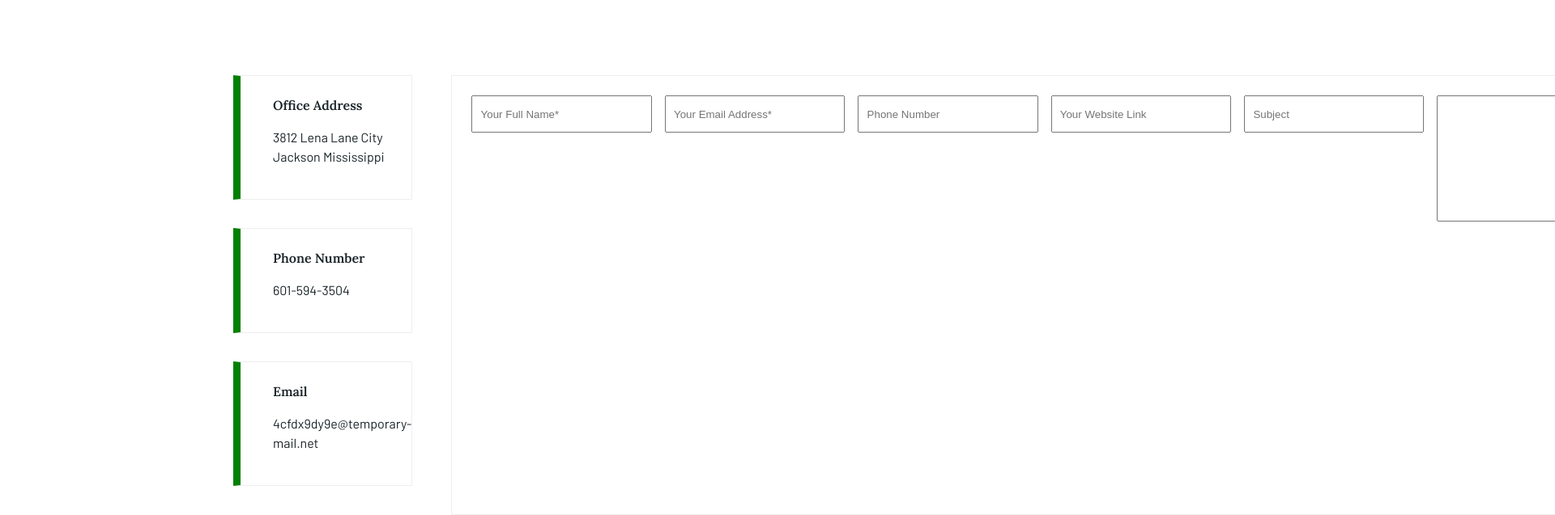
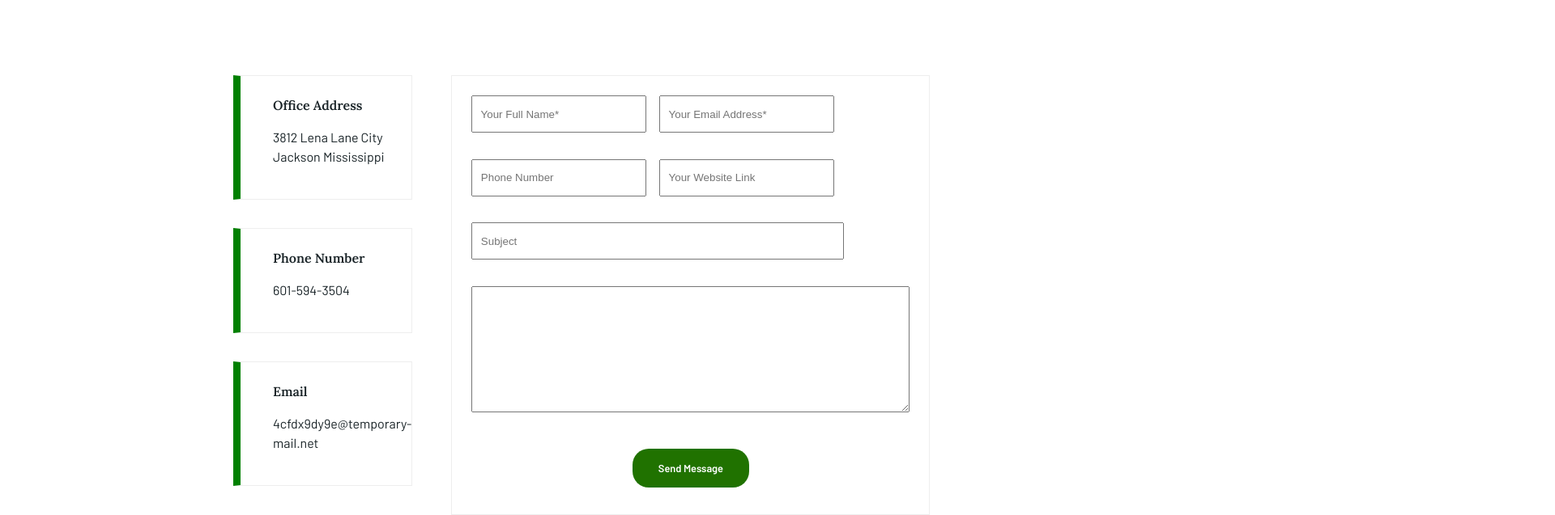
Before and after one commit to Coffee917/alex-choi-project-one, a plain HTML site: page contact.html in a window 1280 px wide. Shown: the part 299-936 px from the top of the page at 81% size, 1920 px wide, since content can reach past the window. Drawn offline with Linux system fonts and the light colour scheme.

Commit message:
last minute touches to contact page

```diff
--- a/contact.html
+++ b/contact.html
@@ -25,7 +25,7 @@
           <li>
             <a href="./contact.html">CONTACT</a>
           </li>
-          <li><i class="fa-solid fa-cart-shopping fa-md"></i></li>
+          <liS><i class="fa-solid fa-cart-shopping fa-md"></i></liS>
         </ul>
       </nav>
     </div>
--- a/styles/sass/styles.scss
+++ b/styles/sass/styles.scss
@@ -65,9 +65,8 @@ button {
     display: flex;
     gap: 3rem;
     margin-top: 6rem;
-
     .contactInfo {
-      flex: 1 2 40%;
+      flex-basis: calc(40% - 3rem);
       align-self: center;
       .contactBox {
         padding: 1.5rem 0 1.5rem 2.5rem;
@@ -86,19 +85,21 @@ button {
     }
     .contactUs {
       display: flex;
-      flex: 0 1 45%;
+      flex-basis: calc(50% - 3rem);
+      flex-wrap: wrap;
+      flex: 0 1 60%;
       border: $greyBorder;
       padding: 1.5rem;
       gap: 1rem;
-      form {
-        flex-basis: calc(50% - 1.5rem);
-      }
         input {
           min-height: 2.5rem;
-          min-width: 13.4rem;
+          min-width: 13rem;
+          display: flex;
+          flex-direction: column;
+          flex-wrap: wrap;
         }
         #subject {
-          max-width: 65ch;
+          width: 28.2rem;
         }
       }
       .formButton{
```
Also changed, not shown: styles.css.
